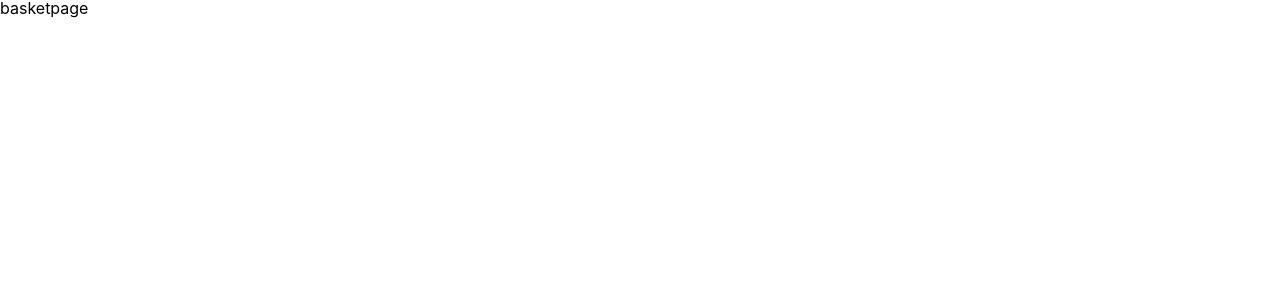
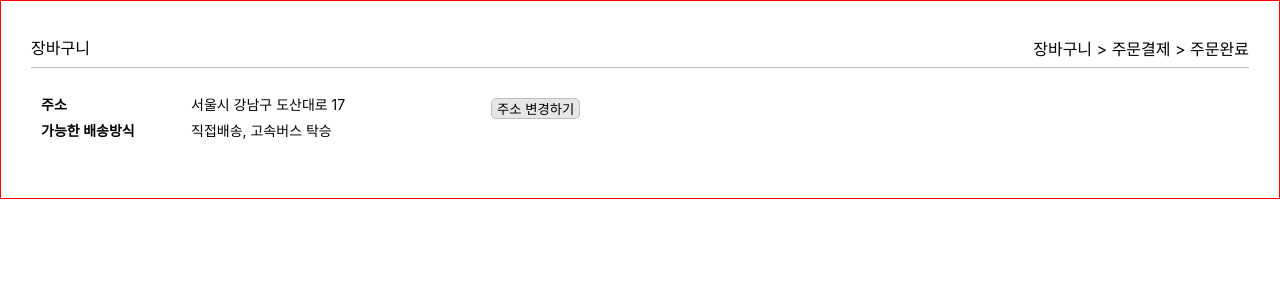
Before and after one commit to kjb9301/counter-test, a React (Create React App) app: page /basket in a window 1280 px wide. Shown: the top 300 px of the page. Built offline with nearby package versions, Linux system fonts and the light colour scheme.

Commit message:
style: Publishing userInfo component

```diff
--- /dev/null
+++ b/src/pages/basket/components/Header.tsx
@@ -0,0 +1,24 @@
+import React from 'react';
+import styled from 'styled-components';
+
+import Step from './Step';
+
+function Header() {
+  return (
+    <Wrapper>
+      <h3>장바구니</h3>
+      <Step />
+    </Wrapper>
+  );
+}
+
+const Wrapper = styled.header`
+  border-bottom: 1px solid #bdbdbd;
+  display: flex;
+
+  h3 {
+    padding: 10px 0;
+  }
+`;
+
+export default Header;
--- /dev/null
+++ b/src/pages/basket/components/Step.tsx
@@ -0,0 +1,17 @@
+import React from 'react';
+import styled from 'styled-components';
+
+function Step() {
+  return (
+    <Wrapper>
+      <p>{`장바구니 > 주문결제 > 주문완료`}</p>
+    </Wrapper>
+  );
+}
+
+const Wrapper = styled.div`
+  margin-left: auto;
+  padding: 10px 0;
+`;
+
+export default Step;
--- /dev/null
+++ b/src/pages/basket/components/UserInfo.tsx
@@ -0,0 +1,50 @@
+import React from 'react';
+import styled from 'styled-components';
+
+function UserInfo() {
+  return (
+    <Wrapper>
+      <Line>
+        <Title>주소</Title>
+        <Text>{`서울시 강남구 도산대로 17`}</Text>
+        <Button>주소 변경하기</Button>
+      </Line>
+      <Line>
+        <Title>가능한 배송방식</Title>
+        <Text>{`직접배송, 고속버스 탁승`}</Text>
+      </Line>
+    </Wrapper>
+  );
+}
+
+const Wrapper = styled.div`
+  padding: 30px 10px;
+`;
+
+const Line = styled.div`
+  display: flex;
+  font-size: 14px;
+  margin-bottom: 5px;
+
+  &:last-child {
+    margin-bottom: 0;
+  }
+`;
+
+const Title = styled.p`
+  width: 150px;
+  font-weight: 600;
+`;
+
+const Text = styled.p`
+  min-width: 300px;
+`;
+
+const Button = styled.button`
+  border: 1px solid #bdbdbd;
+  border-radius: 5px;
+  background-color: #e6e6e6;
+  padding: 0 5px;
+`;
+
+export default UserInfo;
--- a/src/pages/basket/index.tsx
+++ b/src/pages/basket/index.tsx
@@ -1,7 +1,21 @@
 import React from 'react';
+import styled from 'styled-components';
+
+import Header from './components/Header';
+import UserInfo from './components/UserInfo';
 
 function BasketPage() {
-  return <div>basketpage</div>;
+  return (
+    <Wrapper>
+      <Header />
+      <UserInfo />
+    </Wrapper>
+  );
 }
 
+const Wrapper = styled.main`
+  border: 1px solid red;
+  padding: 30px;
+`;
+
 export default BasketPage;
```
